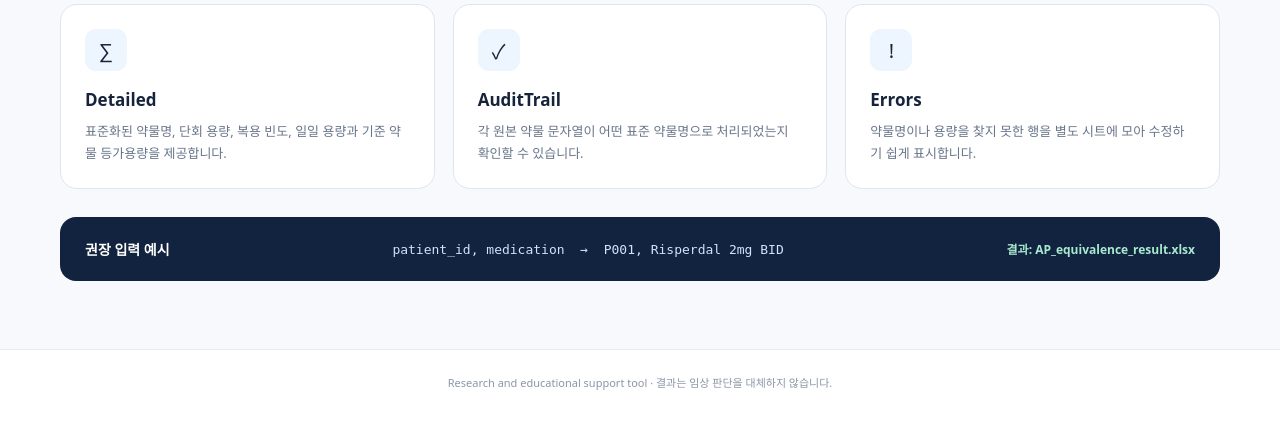
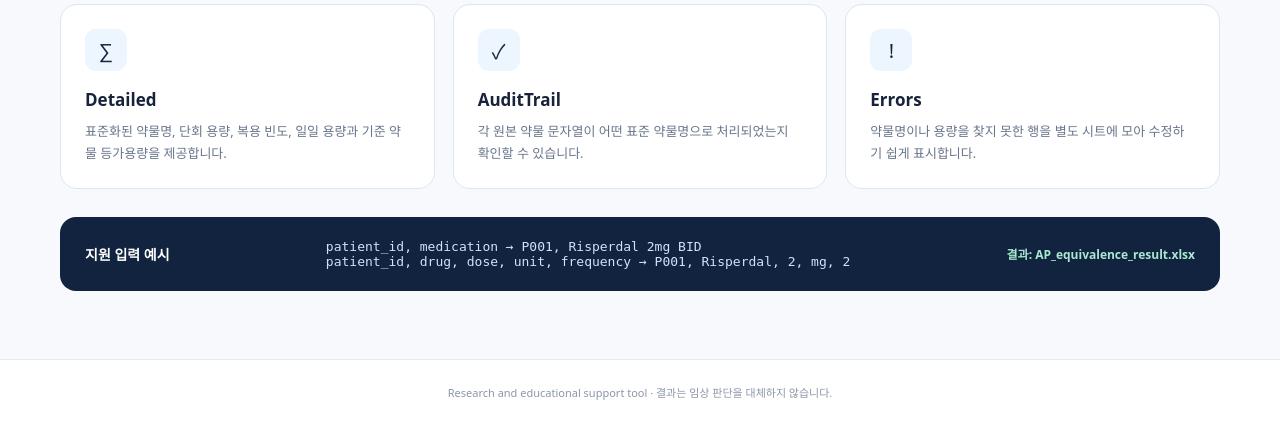
Before and after one commit to YeweonJung/ap-equivalence-calculator, a Flask app: page / in a window 1280 px wide. Shown: the part 1225-1649 px from the top of the page. Before the commit the page ends 1615 px from the top, so only its background shows below. Run offline with Flask 3, Linux system fonts and the light colour scheme.

Commit message:
Document supported upload layouts

```diff
--- a/templates/index.html
+++ b/templates/index.html
@@ -47,7 +47,7 @@
       <div class="wrap">
         <h2 class="section-title">결과 파일에 포함되는 내용</h2><p class="section-copy">계산 결과뿐 아니라 확인과 검토에 필요한 처리 기록도 함께 제공합니다.</p>
         <div class="cards"><article class="card"><div class="icon">∑</div><h3>Detailed</h3><p>표준화된 약물명, 단회 용량, 복용 빈도, 일일 용량과 기준 약물 등가용량을 제공합니다.</p></article><article class="card"><div class="icon">✓</div><h3>AuditTrail</h3><p>각 원본 약물 문자열이 어떤 표준 약물명으로 처리되었는지 확인할 수 있습니다.</p></article><article class="card"><div class="icon">!</div><h3>Errors</h3><p>약물명이나 용량을 찾지 못한 행을 별도 시트에 모아 수정하기 쉽게 표시합니다.</p></article></div>
-        <div class="format"><strong>권장 입력 예시</strong><code>patient_id, medication &nbsp;→&nbsp; P001, Risperdal 2mg BID</code><span class="result">결과: AP_equivalence_result.xlsx</span></div>
+        <div class="format"><strong>지원 입력 예시</strong><code>patient_id, medication → P001, Risperdal 2mg BID<br>patient_id, drug, dose, unit, frequency → P001, Risperdal, 2, mg, 2</code><span class="result">결과: AP_equivalence_result.xlsx</span></div>
       </div>
     </section>
   </main>
```
